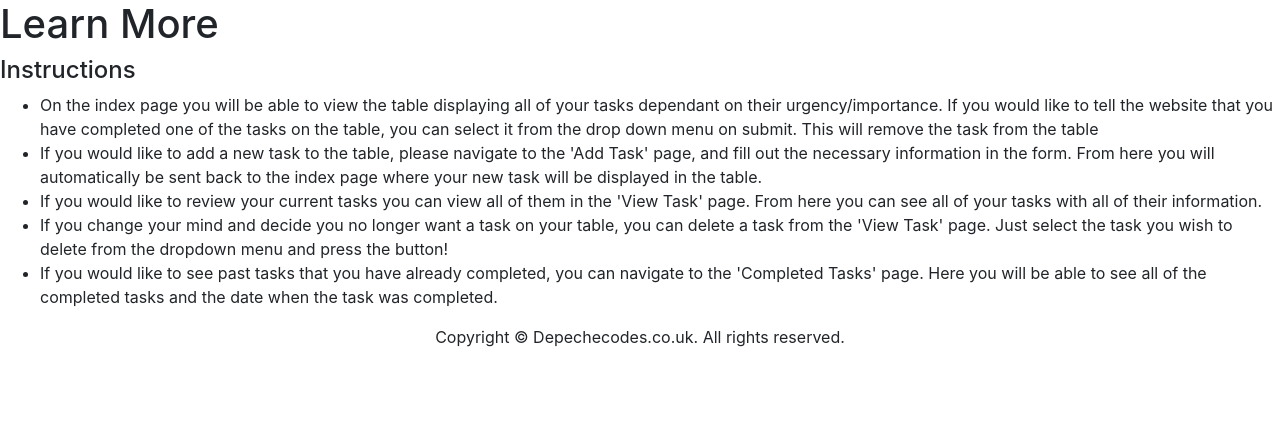
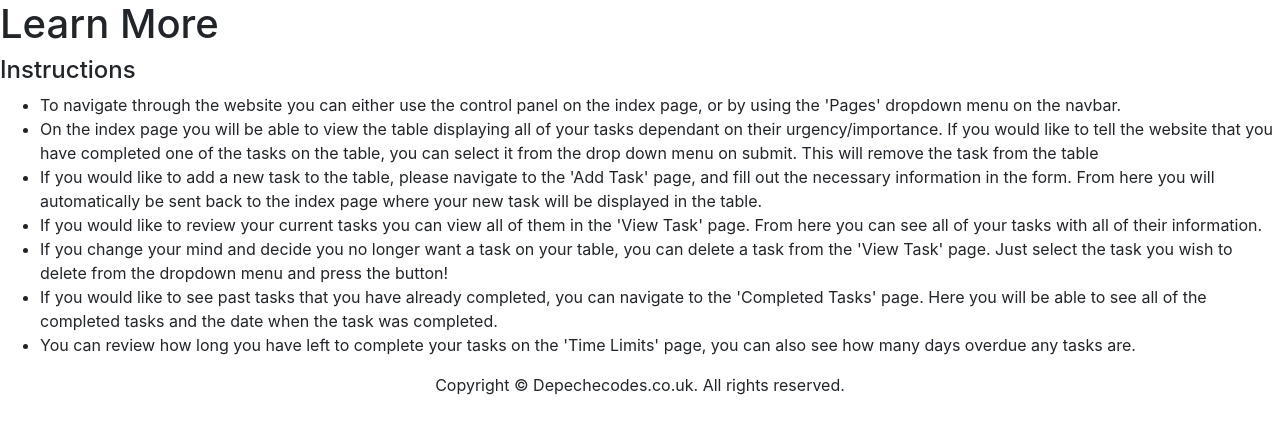
Before and after one commit to Sam-Ian/Eisenhowers-Quadrant, a Flask app: page /learn-more in a window 1280 px wide. Shown: the part 56-490 px from the top of the page. Run offline with Flask 2, Linux system fonts and the light colour scheme; some libraries are stand-ins or nearby versions.

Commit message:
updatged learn more

```diff
--- a/myapp/templates/learn_more.html
+++ b/myapp/templates/learn_more.html
@@ -3,11 +3,12 @@
 <h1>Learn More</h1>
 <h4>Instructions</h4>
 <ul>
+    <li>To navigate through the website you can either use the control panel on the index page, or by using the 'Pages' dropdown menu on the navbar.</li>
     <li>On the index page you will be able to view the table displaying all of your tasks dependant on their urgency/importance. If you would like to tell the website that you have completed one of the tasks on the table, you can select it from the drop down menu on submit. This will remove the task from the table</li>
     <li>If you would like to add a new task to the table, please navigate to the 'Add Task' page, and fill out the necessary information in the form. From here you will automatically be sent back to the index page where your new task will be displayed in the table.</li>
     <li>If you would like to review your current tasks you can view all of them in the 'View Task' page. From here you can see all of your tasks with all of their information.</li>
     <li>If you change your mind and decide you no longer want a task on your table, you can delete a task from the 'View Task' page. Just select the task you wish to delete from the dropdown menu and press the button!</li>
     <li>If you would like to see past tasks that you have already completed, you can navigate to the 'Completed Tasks' page. Here you will be able to see all of the completed tasks and the date when the task was completed.</li>
-
+    <li>You can review how long you have left to complete your tasks on the 'Time Limits' page, you can also see how many days overdue any tasks are.</li>
 </ul>
 {% endblock %}
```
